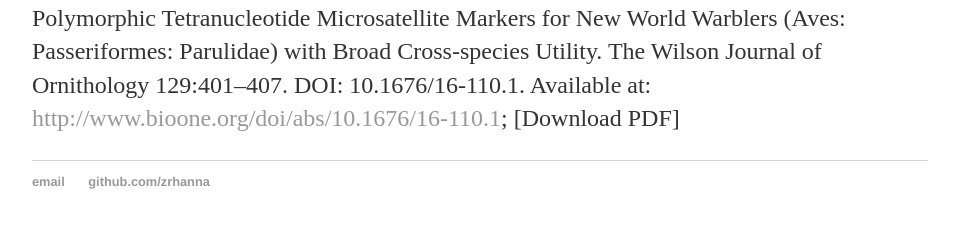
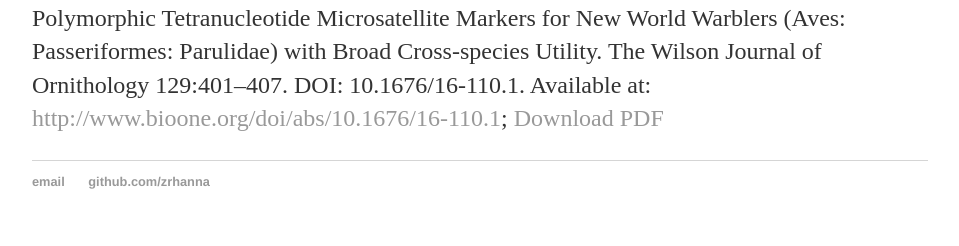
Before and after one commit to zacharyhanna/zacharyhanna.github.io, a Jekyll site: the page built from cv/index.md, in a window 1280 px wide. Shown: the part 833-1079 px from the top of the page, without its empty margins (160-1119 px from the left). Built offline with Jekyll 4.4.1, drawn with Linux system fonts in a browser that asks for light colours; part of the change alters nothing that is shown.

```diff
--- a/cv/index.md
+++ b/cv/index.md
@@ -25,4 +25,4 @@ BS, Molecular Environmental Biology, University of California, Berkeley, Berkele
 Graduate Student Instructor, Ornithology January-May 2017
 
 ## Presentations and Publications
-Bowie RCK., Feldheim KA., **Hanna ZR.**, Sellas AB., Cicero C. 2017. Development of Polymorphic Tetranucleotide Microsatellite Markers for New World Warblers (Aves: Passeriformes: Parulidae) with Broad Cross-species Utility. The Wilson Journal of Ornithology 129:401–407. DOI: 10.1676/16-110.1. Available at: <http://www.bioone.org/doi/abs/10.1676/16-110.1>; [Download PDF]
+Bowie RCK., Feldheim KA., **Hanna ZR.**, Sellas AB., Cicero C. 2017. Development of Polymorphic Tetranucleotide Microsatellite Markers for New World Warblers (Aves: Passeriformes: Parulidae) with Broad Cross-species Utility. The Wilson Journal of Ornithology 129:401–407. DOI: 10.1676/16-110.1. Available at: <http://www.bioone.org/doi/abs/10.1676/16-110.1>; [Download PDF](#files/Bowie_et_al_2017_Development_of_Polymorphic_Tetranucleotide_Microsa.pdf)
```
